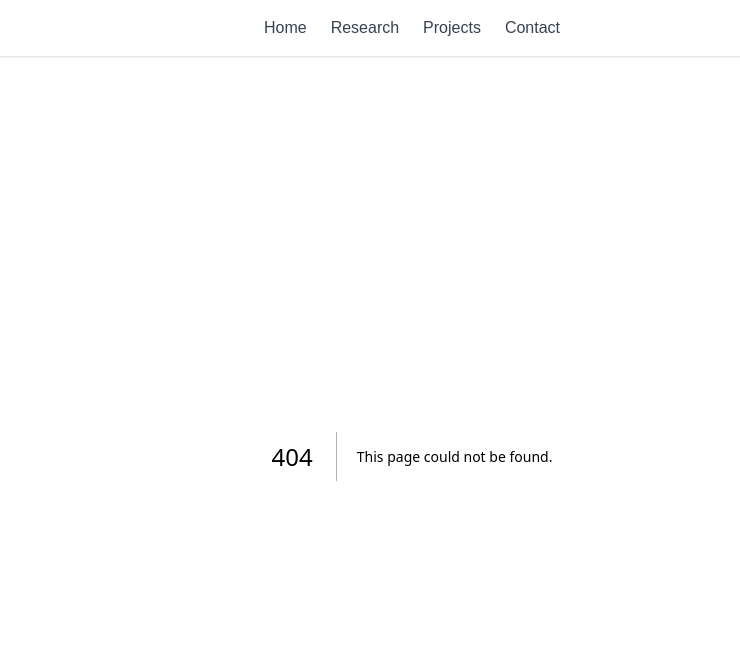
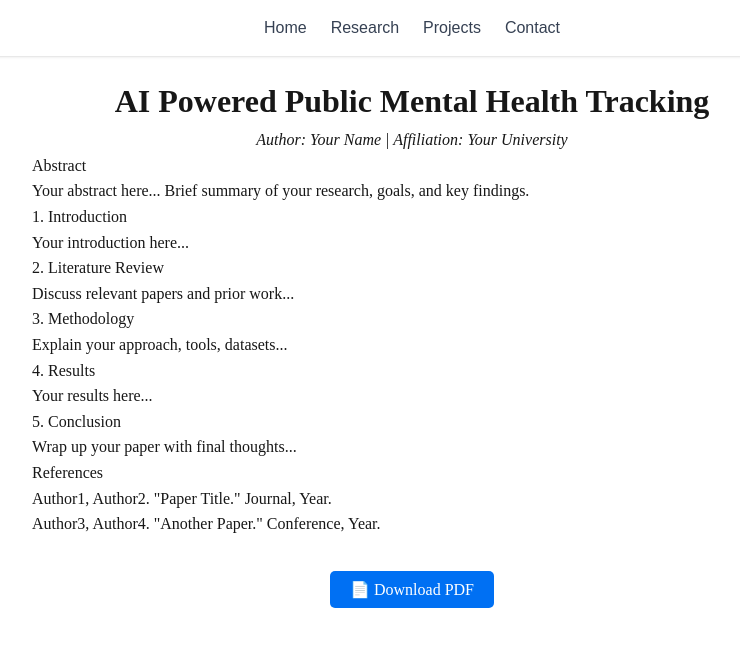
Before and after one commit to keerthanar09/my-portfolio, a Next.js app: page /paper in a window 1280 px wide. Before the commit this address had no page. Shown: the top 646 px of the page, without its empty margins (228-968 px from the left). Built offline with nearby package versions, Linux system fonts and the light colour scheme.

Commit message:
Added research papers and downloadable links

```diff
--- a/src/app/page.tsx
+++ b/src/app/page.tsx
@@ -1,4 +1,4 @@
-// src/app/page.tsx
+
 import Image from 'next/image';
 
 export default function Home() {
--- /dev/null
+++ b/src/app/paper/page.tsx
@@ -0,0 +1,104 @@
+import Head from "next/head";
+import { FC } from "react";
+
+const ResearchPaper: FC = () => (
+    <>
+        <Head>
+            <title>My Research Paper</title>
+            <meta
+                name="description"
+                content="Research paper on AI-powered Public Mental Health Tracking" />
+        </Head>
+
+        <main
+            style={{
+                maxWidth: "800px",
+                margin: "auto",
+                padding: "20px",
+                fontFamily: "serif",
+                lineHeight: "1.6",
+            }}
+        >
+            {/* Title */}
+            <h1
+                style={{
+                    textAlign: "center",
+                    fontSize: "2rem",
+                    fontWeight: "bold",
+                }}
+            >
+                AI Powered Public Mental Health Tracking
+            </h1>
+            <p style={{ textAlign: "center", fontStyle: "italic" }}>
+                Author: Your Name | Affiliation: Your University
+            </p>
+
+            {/* Abstract */}
+            <section>
+                <h2>Abstract</h2>
+                <p>
+                    Your abstract here... Brief summary of your research, goals, and key
+                    findings.
+                </p>
+            </section>
+
+            {/* Introduction */}
+            <section>
+                <h2>1. Introduction</h2>
+                <p>Your introduction here...</p>
+            </section>
+
+            {/* Literature Review */}
+            <section>
+                <h2>2. Literature Review</h2>
+                <p>Discuss relevant papers and prior work...</p>
+            </section>
+
+            {/* Methodology */}
+            <section>
+                <h2>3. Methodology</h2>
+                <p>Explain your approach, tools, datasets...</p>
+            </section>
+
+            {/* Results */}
+            <section>
+                <h2>4. Results</h2>
+                <p>Your results here...</p>
+            </section>
+
+            {/* Conclusion */}
+            <section>
+                <h2>5. Conclusion</h2>
+                <p>Wrap up your paper with final thoughts...</p>
+            </section>
+
+            {/* References */}
+            <section>
+                <h2>References</h2>
+                <ol>
+                    <li>Author1, Author2. &quot;Paper Title.&quot; Journal, Year.</li>
+                    <li>Author3, Author4. &quot;Another Paper.&quot; Conference, Year.</li>
+                </ol>
+            </section>
+
+            {/* Download PDF Link */}
+            <div style={{ textAlign: "center", marginTop: "40px" }}>
+                <a
+                    href="/papers/my-research-paper.pdf"
+                    download
+                    style={{
+                        backgroundColor: "#0070f3",
+                        color: "#fff",
+                        padding: "10px 20px",
+                        borderRadius: "5px",
+                        textDecoration: "none",
+                    }}
+                >
+                    📄 Download PDF
+                </a>
+            </div>
+        </main>
+    </>
+);
+
+export default ResearchPaper;
--- a/src/app/projects/page.tsx
+++ b/src/app/projects/page.tsx
@@ -1,5 +1,3 @@
-// src/app/projects/page.tsx
-
 
 export default function Projects() {
   return (
@@ -7,10 +5,17 @@ export default function Projects() {
       <h1 className="text-3xl font-bold mb-6">Projects</h1>
       <ul className="space-y-4">
         <li>Teacher Assistant Application</li>
-        Deployed Project Link: <a href = "https://teacher-assistant-1.vercel.app/">teacher-assistant-1.vercel.app</a>
+        Deployed Project Link: <a href = "https://teacher-assistant-1.vercel.app/" className="text-blue-500 underline">teacher-assistant-1.vercel.app</a> <br/>
+        <strong>About:</strong> This project was created for the problem statement OVERBURDENED TEACHERS AND THE
+        NEED FOR PERSONALIZED FEEDBACKS at Google Solution Challenge 2025. It is still in development stages. The main goal is
+        to create an application that can assist teachers in mundane, repetitive tasks, leaving them with extra timne to
+        interact with students personally. <br />
 
         <li>Algorithm Visualizer Application</li>
-        Deployed Project Link: <a href = "https://algoviz-xx.vercel.app/">teacher-assistant-1.vercel.app</a>
+        <strong>About:</strong> The Algorithm Visualizer Application is designed to provide interactive visualizations
+        for complex algorithms to help developers of various stages to understand these algorithms. This application link will
+        take you to the MVP of this application.  <br />
+        Deployed Project Link: <a href = "https://algoviz-xx.vercel.app/" className="text-blue-500 underline">algoviz-xx.vercel.app</a>
 
       </ul>
     </main>
--- a/src/app/research/page.tsx
+++ b/src/app/research/page.tsx
@@ -1,4 +1,3 @@
-// src/app/research/page.tsx
 
 export default function Research() {
   return (
@@ -6,9 +5,51 @@ export default function Research() {
       <h1 className="text-3xl font-bold mb-6">My Research Work</h1>
       <ul className="space-y-4">
         <li>
-          <strong>Title:</strong> <br />
-          <strong>About:</strong> <br />
-          <a href="https://link-to-paper.com" className="text-blue-500 underline">View Paper</a>
+          <strong>Title: Agentic AI + LLM Powered Document Retrieval System.</strong> <br />
+          <strong>About:</strong> This article explores a possible solution that overcomes the issues inherent to
+          LLMs to a high degree, making use of recent technological advancements such as agentic AI and RAG, along with some
+          classic, well known LLM techniques such as end-to-end evaluation, relevance assessment, knowledge graphs and more.
+          This solution makes sure that the system “understands” the document at a human-level to the
+          highest degree possible. <br />
+          <div style={{ textAlign: "center", marginTop: "40px" }}>
+          <a
+            href="/papers/LLMresearch.pdf"
+            download
+            style={{
+              backgroundColor: "#0070f3",
+              color: "#fff",
+              padding: "10px 20px",
+              borderRadius: "5px",
+              textDecoration: "none",
+            }}
+          >
+            Download PDF
+          </a>
+        </div>
+        </li>
+
+        <li>
+          <strong>Title: AI Powered Public Mental Health Tracker.</strong> <br />
+          <strong>About:</strong> AI Driven Public Mental Health Tracker aims to create a preventative
+          solution for a group of people, rather than focusing on an individual. With the help of
+          emerging Machine Learning technologies, this project aims to detect and accurately analyse
+          the aggregated mental health of the public, and provide the possible cause of this mental
+          state. This article provides an explorative literature survey on past, related technologies. <br />
+          <div style={{ textAlign: "center", marginTop: "40px" }}>
+          <a
+            href="/papers/Major-project-report-body-1.pdf"
+            download
+            style={{
+              backgroundColor: "#0070f3",
+              color: "#fff",
+              padding: "10px 20px",
+              borderRadius: "5px",
+              textDecoration: "none",
+            }}
+          >
+            Download PDF
+          </a>
+        </div>
         </li>
         {/* Add more entries */}
       </ul>
```
Also changed, not shown: 2 other files (tests, documents, lock files or other folders).
